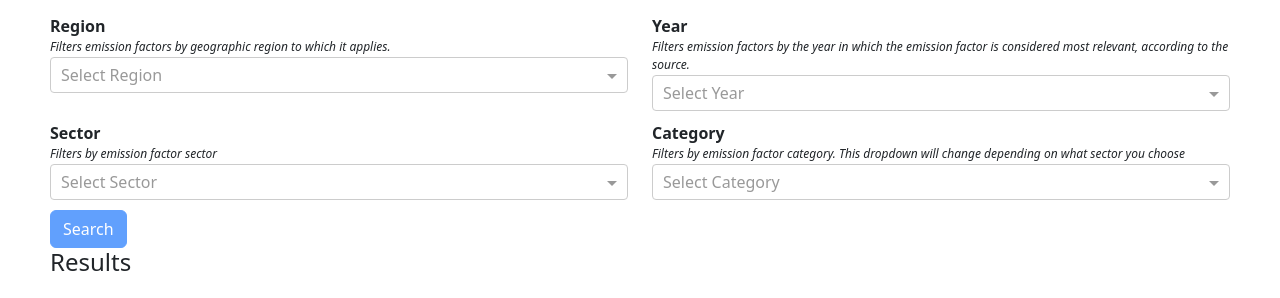
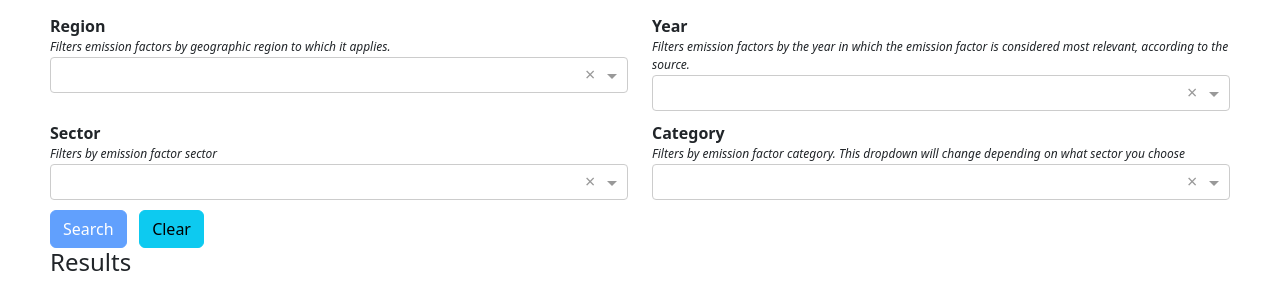
Before and after one commit to chr15r/climatiq-testing, an Angular app: page / in a window 1280 px wide. Shown: the part 467-765 px from the top of the page. Built offline with nearby package versions, Linux system fonts and the light colour scheme.

Commit message:
Clear button

```diff
--- a/src/app/components/climatiq-estimate/climatiq-estimate.component.html
+++ b/src/app/components/climatiq-estimate/climatiq-estimate.component.html
@@ -104,6 +104,13 @@
       >
         Search
       </button>
+      &nbsp;
+      <button
+        class="btn btn-info"
+        (click)="onClear()"
+      >
+        Clear
+      </button>
     </div>
   </div>
 
--- a/src/app/components/climatiq-estimate/climatiq-estimate.component.ts
+++ b/src/app/components/climatiq-estimate/climatiq-estimate.component.ts
@@ -39,18 +39,23 @@
   public selectedCategory: Category;
   public selectedYear: string;
 
-  public basicInfoForm: UntypedFormGroup;
-
   constructor(private fb: UntypedFormBuilder,
     private readonly changeDetector: ChangeDetectorRef,
     private readonly climatiqRequestService: ClimatiqRequestService) { }
 
   ngOnInit(): void {
+    this.loadForm();
+  }
+
+  loadForm() {
+    this.selectedRegion = new Region('', '');
+    this.selectedSector = new Sector('');
+    this.selectedCategory = new Category('', '');
+    this.selectedYear = '';
+    this.searchResponseViewModel = new SearchResponseViewModel();
     this.loadSavedSearches();
     this.loadDropdownData();
-    this.basicInfoForm = this.fb.group({});
     this.changeDetector.detectChanges();
-
   }
 
   /**
@@ -120,6 +125,7 @@
     this.selectedRegion = this.regionDropdownData.find(region => region.code === search.region)!;
     this.selectedSector = this.sectorDropdownData.find(sector => sector.name === search.sector)!;
     this.selectedYear = search.year;
+    this.onSubmit();
   }
 
   /**
@@ -150,6 +156,10 @@
     return this.selectedCategory?.name.length > 0 && this.selectedRegion?.name.length > 0 && this.selectedSector?.name.length > 0 && this.selectedYear.length > 0 ? true : false;
   }
 
+  onClear() {
+    this.loadForm();
+  }
+
   onSubmit() {
     this.searchError = '';
     let searchRequestViewModel = new SearchRequestViewModel(this.selectedRegion.code, this.selectedYear, this.selectedSector.name, this.selectedCategory.name);
```
